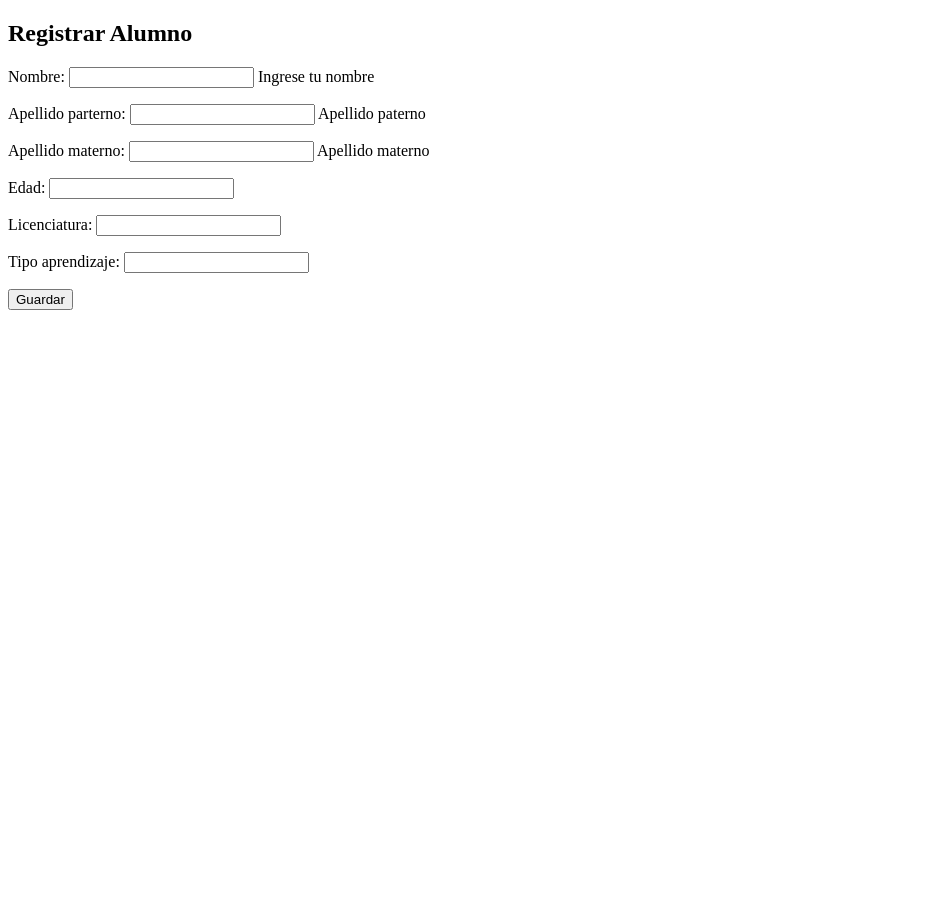
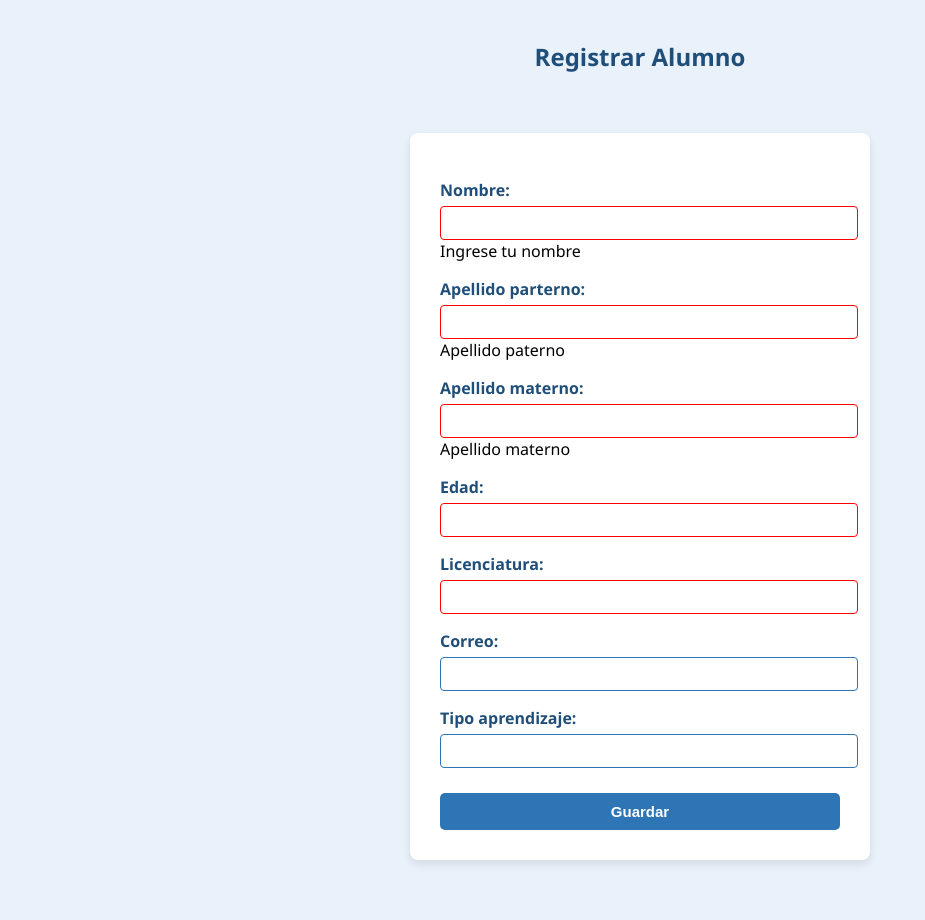
Before and after one commit to samanthafuje/DeteccionEmociones, a Django app: page /catalog/registrar_alumno/ in a window 1280 px wide. Shown: the whole page, without its empty margins (0-925 px from the left). Before the commit the page ends 310 px from the top, so only its background shows below. Run offline with Django 5.2, Linux system fonts and the light colour scheme.

Commit message:
js y css

```diff
--- a/Sistema/Deteccionemociones/Deteccionemociones/settings.py
+++ b/Sistema/Deteccionemociones/Deteccionemociones/settings.py
@@ -77,7 +77,7 @@ DATABASES = {
     'default': {
         'ENGINE': 'django.db.backends.mysql',
         'NAME': 'Proyecto_Emociones',
-        'USER': 'django',
+        'USER': 'samy',
         'PASSWORD': '3141',
         'HOST': 'localhost',
         'PORT': '3306',
--- a/Sistema/Deteccionemociones/catalog/models.py
+++ b/Sistema/Deteccionemociones/catalog/models.py
@@ -8,6 +8,7 @@ class alumno(models.Model):
     apellido_materno = models.CharField(max_length=20, help_text="Apellido materno")
     edad = models.PositiveIntegerField()
     licenciatura = models.CharField(max_length=40)
+    correo = models.EmailField(max_length=40, blank=True, null=True)
     aprendizaje = [
         ('visual', 'Visual'),
         ('auditivo', 'Auditivo'),
--- /dev/null
+++ b/Sistema/Deteccionemociones/catalog/static/css/styles.css
@@ -0,0 +1,71 @@
+/* Estilos generales */
+body {
+    font-family: "Segoe UI", Tahoma, Geneva, Verdana, sans-serif;
+    background-color: #e9f2fb;
+    margin: 0;
+    padding: 0;
+}
+
+/* Contenedor del formulario */
+form {
+    background-color: #ffffff;
+    width: 400px;
+    margin: 60px auto;
+    padding: 30px;
+    border-radius: 8px;
+    box-shadow: 0 4px 10px rgba(0, 0, 0, 0.1);
+}
+
+/* Título */
+h2 {
+    text-align: center;
+    color: #1f4e79;
+    margin-top: 40px;
+}
+
+/* Párrafos generados por Django */
+form p {
+    margin-bottom: 15px;
+}
+
+/* Etiquetas */
+label {
+    display: block;
+    font-weight: bold;
+    color: #1f4e79;
+    margin-bottom: 5px;
+}
+
+/* Inputs */
+input, select, textarea {
+    width: 100%;
+    padding: 8px;
+    border: 1px solid #b5cde8;
+    border-radius: 4px;
+    font-size: 14px;
+}
+
+/* Input al enfocar */
+input:focus, select:focus, textarea:focus {
+    outline: none;
+    border-color: #2e75b6;
+}
+
+/* Botón */
+button {
+    width: 100%;
+    background-color: #2e75b6;
+    color: #ffffff;
+    border: none;
+    padding: 10px;
+    font-size: 15px;
+    font-weight: bold;
+    border-radius: 5px;
+    cursor: pointer;
+    margin-top: 10px;
+}
+
+/* Hover del botón */
+button:hover {
+    background-color: #1f4e79;
+}
--- a/Sistema/Deteccionemociones/catalog/templates/catalog/registro.html
+++ b/Sistema/Deteccionemociones/catalog/templates/catalog/registro.html
@@ -1,10 +1,95 @@
+{% load static %}
 <!DOCTYPE html>
 <html lang="es">
 
     <head>
+        <link rel="stylesheet" href="{% static 'css/styles.css' %}">
         <meta charset="UTF-8">
         <title>Registro de alumno</title>
+
+        <style>
+            * Estilos generales */
+body {
+    font-family: "Segoe UI", Tahoma, Geneva, Verdana, sans-serif;
+    background-color: #e9f2fb;
+    margin: 0;
+    padding: 0;
+}
+
+/* Contenedor del formulario */
+form {
+    background-color: #ffffff;
+    width: 400px;
+    margin: 60px auto;
+    padding: 30px;
+    border-radius: 8px;
+    box-shadow: 0 4px 10px rgba(0, 0, 0, 0.1);
+}
+
+/* Título */
+h2 {
+    text-align: center;
+    color: #1f4e79;
+    margin-top: 40px;
+}
+
+/* Párrafos generados por Django */
+form p {
+    margin-bottom: 15px;
+}
+
+/* Etiquetas */
+label {
+    display: block;
+    font-weight: bold;
+    color: #1f4e79;
+    margin-bottom: 5px;
+}
+
+/* Inputs */
+input, select, textarea {
+    width: 100%;
+    padding: 8px;
+    border: 1px solid #b5cde8;
+    border-radius: 4px;
+    font-size: 14px;
+}
+
+/* Input al enfocar */
+input:focus, select:focus, textarea:focus {
+    outline: none;
+    border-color: #2e75b6;
+}
+
+/* Botón */
+button {
+    width: 100%;
+    background-color: #2e75b6;
+    color: #ffffff;
+    border: none;
+    padding: 10px;
+    font-size: 15px;
+    font-weight: bold;
+    border-radius: 5px;
+    cursor: pointer;
+    margin-top: 10px;
+}
+
+/* Hover del botón */
+button:hover {
+    background-color: #1f4e79;
+}
+input:valid {
+    border-color: #2e75b6;
+}
+
+input:invalid {
+    border-color: red;
+}
+
+        </style>
     </head>
+
 
    <body>
         <h2>Registrar Alumno</h2>
@@ -15,3 +100,77 @@
         </form>
    </body>
 </html>
+
+
+<script>
+document.addEventListener("DOMContentLoaded", () => {
+    const form = document.querySelector("form");
+    const inputs = form.querySelectorAll("input, select, textarea");
+    const button = form.querySelector("button");
+
+    // error
+    inputs.forEach(input => {
+        const error = document.createElement("small");
+        error.style.color = "red";
+        error.style.display = "none";
+        input.after(error);
+    });
+
+    function validarCampo(input) {
+        const error = input.nextElementSibling;
+
+        if (!input.value.trim()) {
+            error.textContent = "Este campo es obligatorio";
+            error.style.display = "block";
+            input.style.borderColor = "red";
+            return false;
+        }
+
+        // Validación de correo
+        if (input.type === "email") {
+            const regex = /^[^\s@]+@[^\s@]+\.[^\s@]+$/;
+            if (!regex.test(input.value)) {
+                error.textContent = "Correo electrónico inválido";
+                error.style.display = "block";
+                input.style.borderColor = "red";
+                return false;
+            }
+        }
+
+        error.style.display = "none";
+        input.style.borderColor = "#2e75b6";
+        return true;
+    }
+
+    function validarFormulario() {
+        let valido = true;
+        inputs.forEach(input => {
+            if (!validarCampo(input)) {
+                valido = false;
+            }
+        });
+        button.disabled = !valido;
+    }
+
+    inputs.forEach(input => {
+        input.addEventListener("input", () => {
+            validarCampo(input);
+            validarFormulario();
+        });
+    });
+
+    form.addEventListener("submit", e => {
+        validarFormulario();
+        if (button.disabled) {
+            e.preventDefault();
+            alert("Corrige los errores antes de guardar.");
+        } else {
+            if (!confirm("¿Deseas guardar el registro del alumno?")) {
+                e.preventDefault();
+            }
+        }
+    });
+
+    button.disabled = true;
+});
+</script>
```
Also changed, not shown: Sistema/Deteccionemociones/catalog/templates/catalog/aprendizaje.html (+164 -99 lines), Sistema/Deteccionemociones/catalog/migrations/0001_initial.py, Sistema/Deteccionemociones/catalog/migrations/0002_alter_alumno_correo.py (added), Sistema/Deteccionemociones/catalog/migrations/0002_remove_alumno_id_alumno_id_alumno.py (deleted), Sistema/Deteccionemociones/catalog/migrations/0003_test_rename_nombre_alumno_nombre.py (deleted), Sistema/Deteccionemociones/catalog/migrations/0004_rename_apellido_materno_alumno_apellido_materno_and_more.py (deleted), Sistema/Deteccionemociones/catalog/migrations/0005_remove_aprendizaje_id_aprendizaje_id_aprendizaje.py (deleted), Sistema/Deteccionemociones/catalog/migrations/0006_emocion_usuario_diccionario_reporte_texto.py (deleted), Sistema/Deteccionemociones/catalog/migrations/0007_estilos_aprendizaje_alumno_tipo_aprendizaje_and_more.py (deleted), Sistema/Deteccionemociones/catalog/migrations/0008_estilosaprendizaje_delete_estilos_aprendizaje_and_more.py (deleted), Sistema/Deteccionemociones/catalog/migrations/0009_alter_alumno_tipo_aprendizaje.py (deleted), Sistema/Deteccionemociones/catalog/templates/catalog/script.js (added), Sistema/Deteccionemociones/catalog/templates/catalog/styles.css (added).
